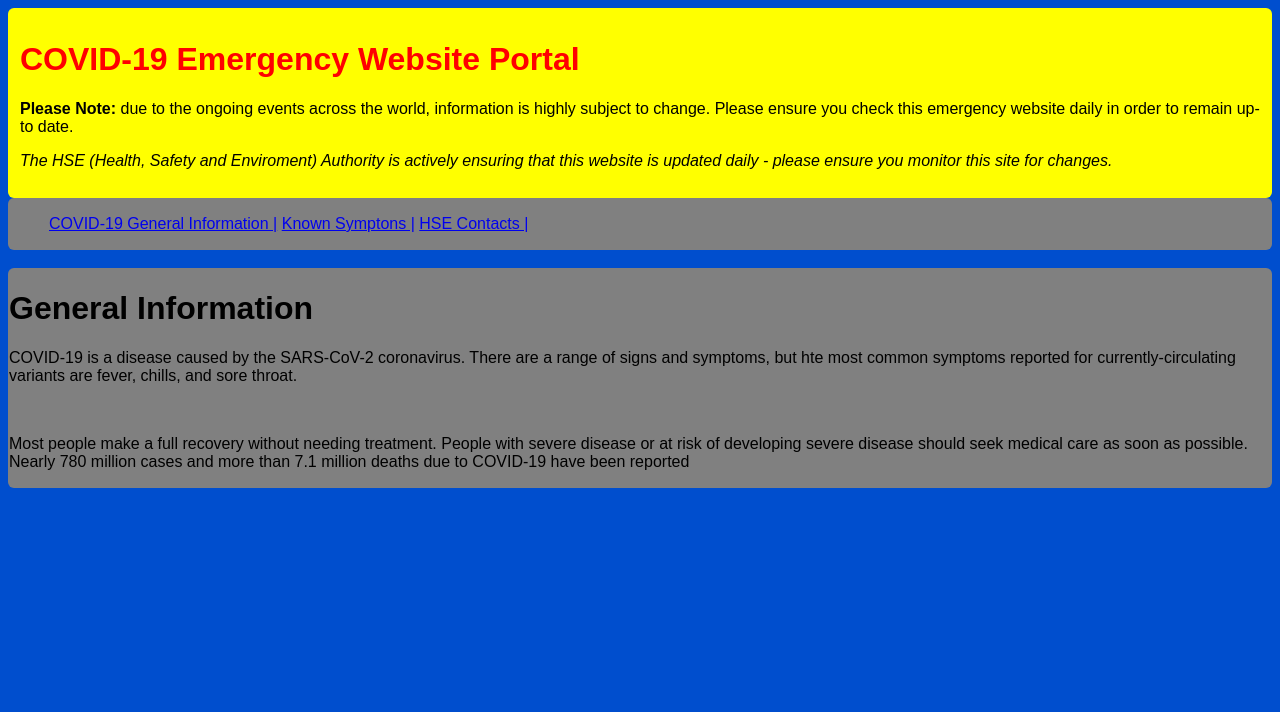
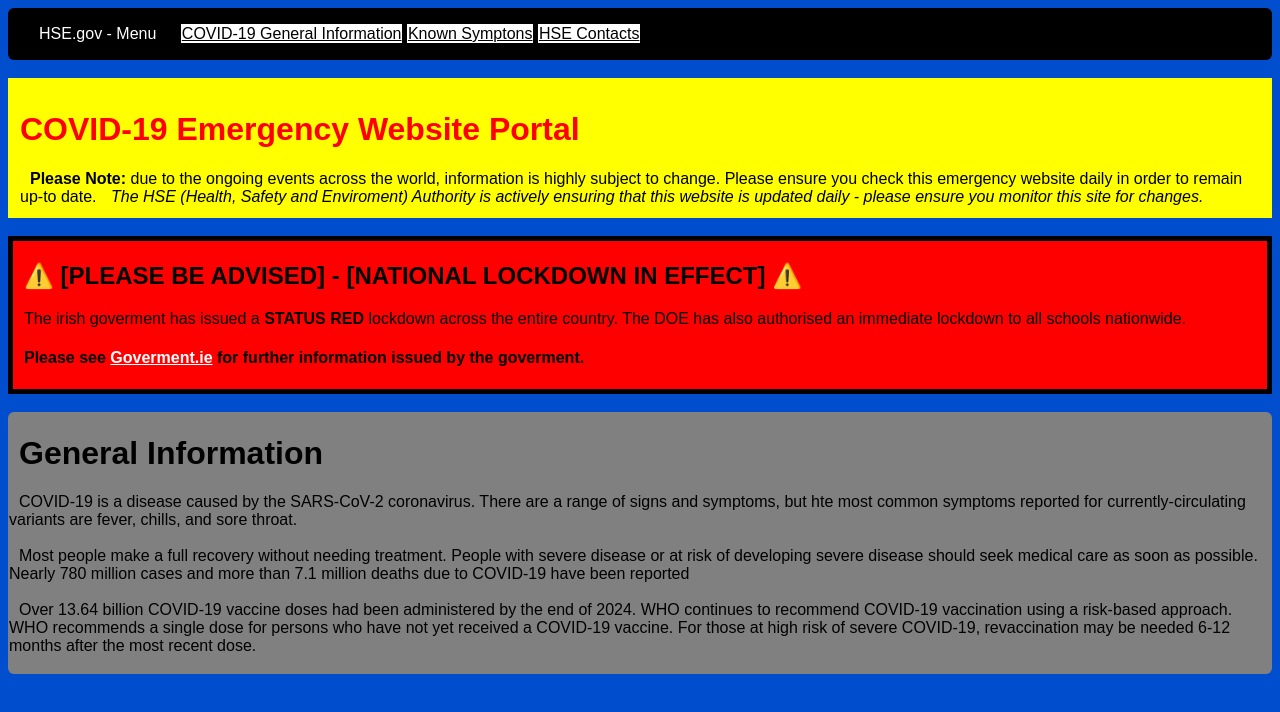
Before and after one commit to helios01k/html-lessons, a plain HTML site: page index.html in a window 1280 px wide. Drawn offline with Linux system fonts and the light colour scheme.

Commit message:
push changes for wnesedays calsss

```diff
--- a/assets/style.css
+++ b/assets/style.css
@@ -5,9 +5,22 @@
 
 /* for top image */
 
-.menu a {
+.menu a, p {
     display: inline;
 }
+
+.emergency_alert {
+    background-color: red;
+    padding: 1px;
+    border-color: black;
+    border-width: 5px;
+    border-style: solid;
+}
+
+.emergency_alert h1, h2, h3, h4, h5, p {
+    padding-left: 10px;
+}
+
 
 .upperbox {
     background-color: yellow;
@@ -18,9 +31,37 @@
     -webkit-text-fill-color: red;
 }
 
-div {
+.navbar {
+    background-color: black;
+    padding: 1px;
+    border-radius: 6px;
+    border-color: white;
+}
+
+.navbar a {
+    color: black;
+    background-color: white;
+    padding: 1px;
+}
+
+.navbar p {
+    color: white;
+    margin-left: -20px;
+    padding-right: 20px;
+}
+
+/* links */
+a {
+    color: white
+}
+
+.general_info {
     background-color: grey;
     padding: 1px;
     border-radius: 6px;
     border-color: white;
 }
+
+.general_info h1, p  {
+    padding-left: 10px;
+}
--- a/index.html
+++ b/index.html
@@ -8,25 +8,39 @@
     <script src="/assets/index.js"></script>
 </head>
 <body>
+    <div class="navbar">
+        <ul class="menu">
+            <p>HSE.gov - Menu </p>
+            <a href="index.html">COVID-19 General Information</a>
+            <a href="symptons.html">Known Symptons</a>
+            <a href="hse.html">HSE Contacts</a>
+        </ul>
+    </div>
+    <br>
     <div class="upperbox">
         <h1 id="h1-title">COVID-19 Emergency Website Portal</h1>
         <p> <b>Please Note:</b> due to the ongoing events across the world, information is highly subject to change. Please ensure you check this emergency website daily in order to remain up-to date.        </p>
         <p><i>The HSE (Health, Safety and Enviroment) Authority is actively ensuring that this website is updated daily - please ensure you monitor this site for changes.</i></p>
     </div>
-    <div>
-        <ul class="menu">
-            <a href="index.html">COVID-19 General Information |</a>
-            <a href="symptons.html">Known Symptons |</a>
-            <a href="hse.html">HSE Contacts |</a>
-        </ul>
+    <br>
+    <div class="emergency_alert">
+        <h2>⚠️ [PLEASE BE ADVISED] - [NATIONAL LOCKDOWN IN EFFECT] ⚠️</h2>
+        <p>The irish goverment has issued a <b>STATUS RED</b> lockdown across the entire country. The DOE has also authorised an immediate lockdown to all schools nationwide.</p>
+        <h4>Please see <a href="https://gov.ie">Goverment.ie</a> for further information issued by the goverment.</h4>
     </div>
     <br>
-    <div>
+    <div class="general_info">
         <h1>General Information</h1>
         <p>COVID-19 is a disease caused by the SARS-CoV-2 coronavirus. There are a range of signs and symptoms, but hte most common symptoms reported for currently-circulating variants are fever, chills, and sore throat. </p>
         <br>
+        <br>
         <p>Most people make a full recovery without needing treatment. People with severe disease or at risk of developing severe disease should seek medical care as soon as possible.
 Nearly 780 million cases and more than 7.1 million deaths due to COVID-19 have been reported </p>
+        <br>
+        <br>
+        <p>Over 13.64 billion COVID-19 vaccine doses had been administered by the end of 2024. WHO continues to recommend COVID-19 vaccination using a risk-based approach. WHO recommends a single dose for persons who have not yet received a COVID-19 vaccine. For those at high risk of severe COVID-19, revaccination may be needed 6-12 months after the most recent dose. </p>
+        <br>
+        <br>
     </div>
 </body>
 </html>
```
